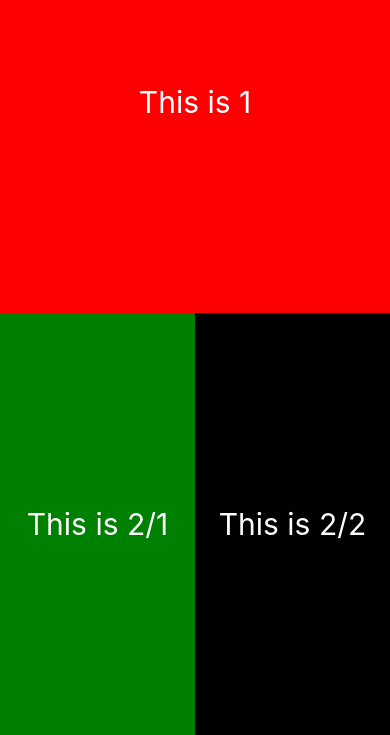
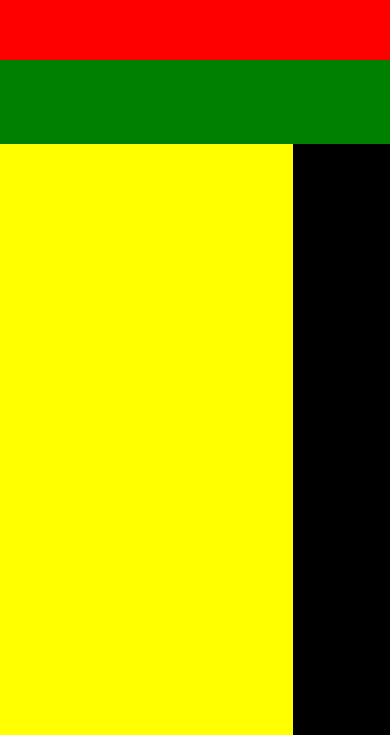
Before and after one commit to shawnantonucci/React-Native-Calculator, a React Native app: screen / in a window 390 px wide. Shown: the part 109-844 px from the top of the page. Built offline with nearby package versions, Linux system fonts and the light colour scheme.

Commit message:
setup layout and styling for calculator

```diff
--- a/App.js
+++ b/App.js
@@ -7,27 +7,29 @@
  */
 
 import React, { Component } from "react";
-import { StyleSheet, Text, View } from "react-native";
+import { StyleSheet, View, Text } from "react-native";
 
 export default class App extends Component {
   constructor() {
     super();
-    this.state = {};
+    this.state = {}
+  }
+
+  buttonPressed = () => {
+    //const username = this._username._lastNativeText;
+    //const password = this._password._lastNativeText;
+
+    console.log(this.state.username, this.state.password);
   }
 
   render() {
     return (
       <View style={styles.container}>
-        <View style={styles.half1}>
-          <Text style={styles.text}>This is 1</Text>
-        </View>
-        <View style={styles.half2}>
-          <View style={[styles.half21, styles.half2X]}>
-            <Text style={styles.text}>This is 2/1</Text>
-          </View>
-          <View style={[styles.half22, styles.half2X]}>
-            <Text style={styles.text}>This is 2/2</Text>
-          </View>
+        <View style={styles.result}></View>
+        <View style={styles.calculation}></View>
+        <View style={styles.buttons}>
+          <View style={styles.numbers}></View>
+          <View style={styles.operations}></View>
         </View>
       </View>
     );
@@ -38,30 +40,24 @@
   container: {
     flex: 1
   },
-  half1: {
+  result: {
+    flex: 2,
+    backgroundColor: 'red'
+  },
+  calculation: {
     flex: 1,
-    backgroundColor: "red",
-    justifyContent: "center",
-    alignItems: 'center'
+    backgroundColor: 'green'
   },
-  half2: {
+  buttons: {
+    flex: 7,
+    flexDirection: 'row'
+  },
+  numbers: {
+    flex: 3,
+    backgroundColor: 'yellow'
+  },
+  operations: {
     flex: 1,
-    backgroundColor: "blue",
-    flexDirection: "row"
-  },
-  half2X: {
-    flex: 1,
-    justifyContent: "center",
-    alignItems: 'center'
-  },
-  half21: {
-    backgroundColor: "green"
-  },
-  half22: {
-    backgroundColor: "black"
-  },
-  text: {
-    color: "white",
-    fontSize: 30
+    backgroundColor: 'black'
   }
 });
```
